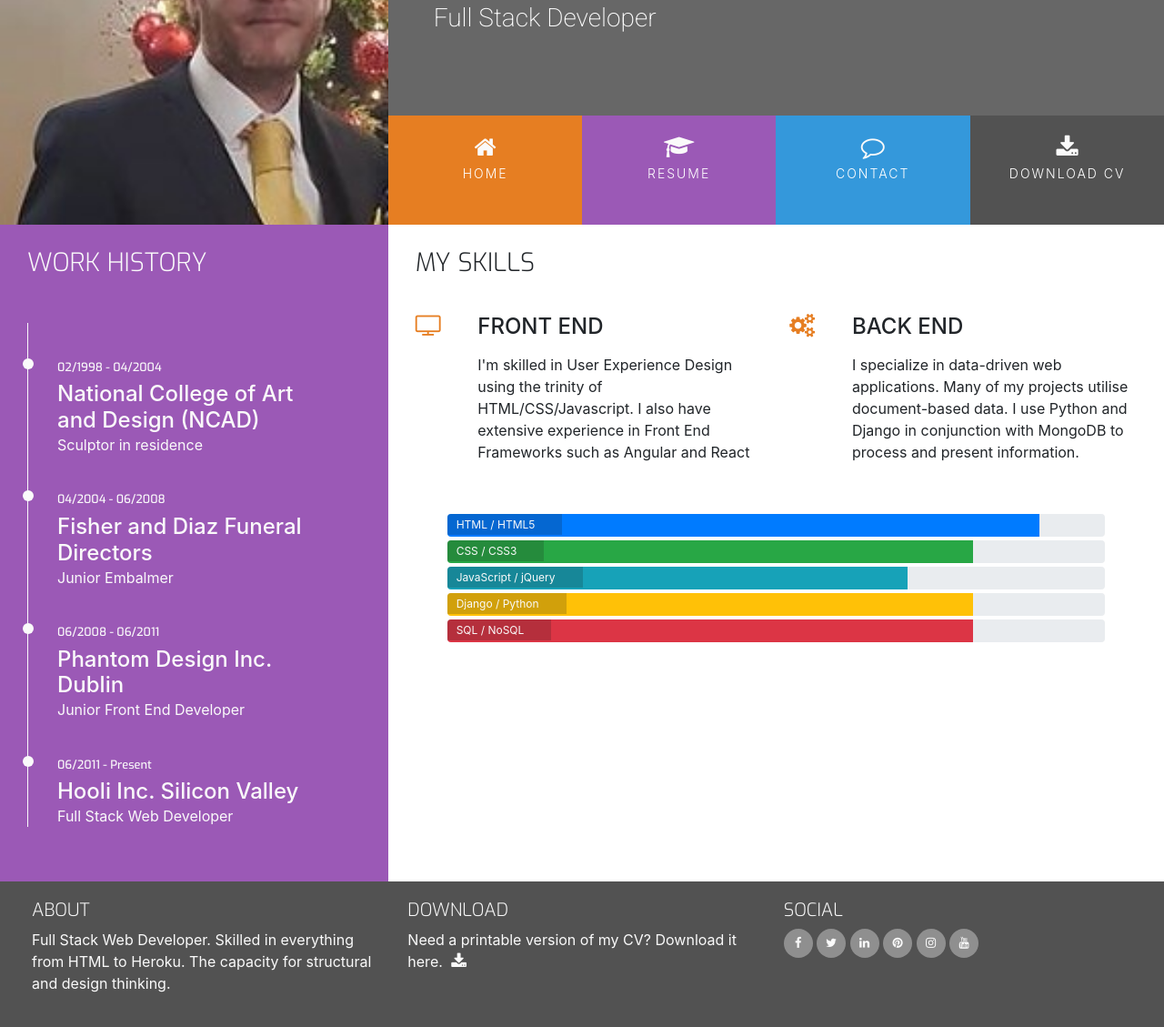
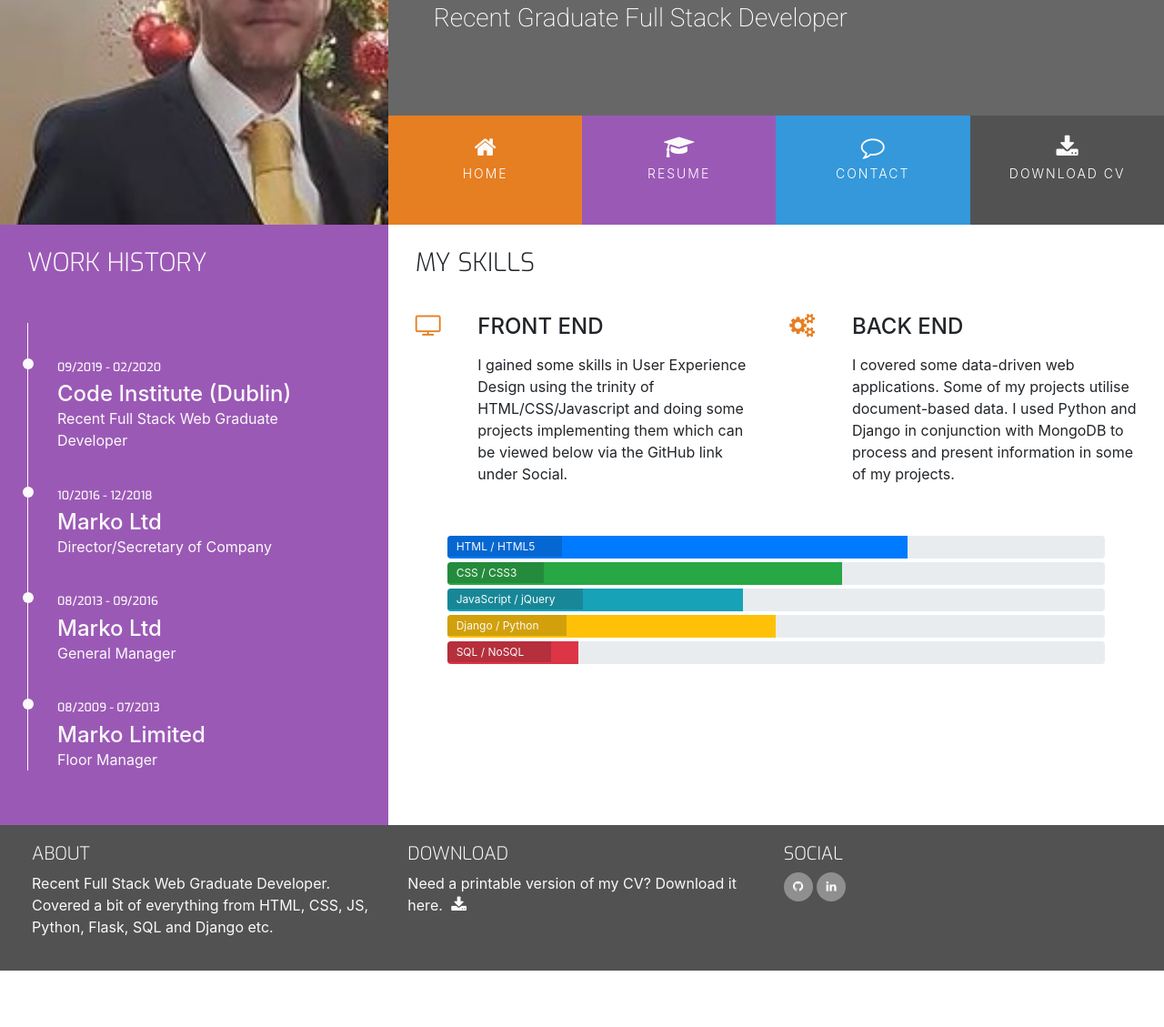
Before and after one commit to daradona10/DarraghMartin-CV, a plain HTML site: page resume.html in a window 1280 px wide. Shown: the part 122-1251 px from the top of the page at 91% size. After the commit the page ends 1189 px from the top, so only its background shows below. Drawn offline with nearby package versions, Linux system fonts and the light colour scheme.

Commit message:
updating everything with my own info

```diff
--- a/assets/css/style.css
+++ b/assets/css/style.css
@@ -112,6 +112,7 @@ header {
     background-repeat: no-repeat;
     background-size: cover;
     min-height: 360px;
+
     transition: all .5s ease-in-out;
     -moz-transition: all .5s ease-in-out;
     -webkit-transition: all .5s ease-in-out;
--- a/assets/js/sendEmail.js
+++ b/assets/js/sendEmail.js
@@ -7,6 +7,10 @@ function sendMail(contactForm) {
     .then(
         function(response) {
             console.log("SUCCESS", response.status, response.text);
+            document.getElementById("fullname").value = "";
+            document.getElementById("emailaddress").value = "";
+            document.getElementById("projectsummary").value = "";
+            alert("Your request has been sent successfully.")
         },
         function(error) {
             console.log("FAILED", error);
--- a/resume.html
+++ b/resume.html
@@ -17,8 +17,8 @@
             <div class="col-md-8">
                 <div class="row no-gutters bg-color-name-title">
                     <div class="col heading">
-                        <h1 class="name">Rosie Odenkirk</h1>
-                        <h2 class="title"> Full Stack Developer</h2>
+                        <h1 class="name">Darragh Martin</h1>
+                        <h2 class="title">Recent Graduate Full Stack Developer</h2>
                     </div>
                 </div>
                 <div class="row no-gutters">
@@ -53,21 +53,21 @@
                     </div>
                 </div>
                 <div class="history-items">
-                    <div class="timeline-item" data-dates="02/1998 - 04/2004">
-                        <h4>National College of Art and Design (NCAD)</h4>
-                        <p>Sculptor in residence</p>
+                    <div class="timeline-item" data-dates="09/2019 - 02/2020">
+                        <h4>Code Institute (Dublin)</h4>
+                        <p>Recent Full Stack Web Graduate Developer</p>
                     </div>
-                    <div class="timeline-item" data-dates="04/2004 - 06/2008">
-                        <h4>Fisher and Diaz Funeral Directors</h4>
-                        <p>Junior Embalmer</p>
+                    <div class="timeline-item" data-dates="10/2016 - 12/2018">
+                        <h4>Marko Ltd</h4>
+                        <p>Director/Secretary of Company</p>
                     </div>
-                    <div class="timeline-item" data-dates="06/2008 - 06/2011">
-                        <h4>Phantom Design Inc. Dublin</h4>
-                        <p>Junior Front End Developer</p>
+                    <div class="timeline-item" data-dates="08/2013 - 09/2016">
+                        <h4>Marko Ltd</h4>
+                        <p>General Manager</p>
                     </div>
-                    <div class="timeline-item" data-dates="06/2011 - Present">
-                        <h4>Hooli Inc. Silicon Valley</h4>
-                        <p>Full Stack Web Developer</p>
+                    <div class="timeline-item" data-dates="08/2009 - 07/2013">
+                        <h4>Marko Limited</h4>
+                        <p>Floor Manager</p>
                     </div>
                 </div>
             </div>
@@ -86,7 +86,7 @@
                             <div class="col-10">
                                 <h4 class="three-reasons-heading uppercase">Front End</h4>
                                 <p>
-                                    I'm skilled in User Experience Design using the trinity of HTML/CSS/Javascript. I also have extensive experience in Front End Frameworks such as Angular and React
+                                    I gained some skills in User Experience Design using the trinity of HTML/CSS/Javascript and doing some projects implementing them which can be viewed below via the GitHub link under Social.
                                 </p>
                             </div>
                         </div>
@@ -99,7 +99,7 @@
                             <div class="col-10">
                                 <h4 class="three-reasons-heading uppercase">Back End</h4>
                                 <p>
-                                    I specialize in data-driven web applications. Many of my projects utilise document-based data. I use Python and Django in conjunction with MongoDB to process and present information.
+                                    I covered some data-driven web applications. Some of my projects utilise document-based data. I used Python and Django in conjunction with MongoDB to process and present information in some of my projects.
                                 </p>
                             </div>
                         </div>
@@ -108,32 +108,32 @@
                 <div class="row progress-section">
                     <div class="col">
                         <div class="progress">
-                            <div class="progress-bar" role="progressbar" aria-valuenow="90" aria-valuemin="0" aria-valuemax="100" style="width:90%;">
-                                <span class="sr-only">90% complete</span>
+                            <div class="progress-bar" role="progressbar" aria-valuenow="70" aria-valuemin="0" aria-valuemax="100" style="width:70%;">
+                                <span class="sr-only">70% complete</span>
                             </div>
                             <span class="progress-type">HTML / HTML5</span>
                         </div>
                         <div class="progress">
-                            <div class="progress-bar bg-success" role="progressbar" aria-valuenow="80" aria-valuemin="0" aria-valuemax="100" style="width:80%;">
-                                <span class="sr-only">80% complete</span>
+                            <div class="progress-bar bg-success" role="progressbar" aria-valuenow="60" aria-valuemin="0" aria-valuemax="100" style="width:60%;">
+                                <span class="sr-only">60% complete</span>
                             </div>
                             <span class="progress-type">CSS / CSS3</span>
                         </div>
                         <div class="progress">
-                            <div class="progress-bar bg-info" role="progressbar" aria-valuenow="70" aria-valuemin="0" aria-valuemax="100" style="width:70%;">
-                                <span class="sr-only">70% complete</span>
+                            <div class="progress-bar bg-info" role="progressbar" aria-valuenow="45" aria-valuemin="0" aria-valuemax="100" style="width:45%;">
+                                <span class="sr-only">45% complete</span>
                             </div>
                             <span class="progress-type">JavaScript / jQuery</span>
                         </div>
                         <div class="progress">
-                            <div class="progress-bar bg-warning" role="progressbar" aria-valuenow="80" aria-valuemin="0" aria-valuemax="100" style="width:80%;">
-                                <span class="sr-only">80% complete</span>
+                            <div class="progress-bar bg-warning" role="progressbar" aria-valuenow="50" aria-valuemin="0" aria-valuemax="100" style="width:50%;">
+                                <span class="sr-only">50% complete</span>
                             </div>
                             <span class="progress-type">Django / Python</span>
                         </div>
                         <div class="progress">
-                            <div class="progress-bar bg-danger" role="progressbar" aria-valuenow="80" aria-valuemin="0" aria-valuemax="100" style="width:80%;">
-                                <span class="sr-only">80% complete</span>
+                            <div class="progress-bar bg-danger" role="progressbar" aria-valuenow="20" aria-valuemin="0" aria-valuemax="100" style="width:20%;">
+                                <span class="sr-only">20% complete</span>
                             </div>
                             <span class="progress-type">SQL / NoSQL</span>
                         </div>
@@ -148,14 +148,14 @@
             <div class="col-sm-4">
                 <h5 class="uppercase general-sub">About</h5>
                 <p class="inline-block">
-                    Full Stack Web Developer. Skilled in everything from HTML to Heroku. The capacity for structural and design thinking.
+                   Recent Full Stack Web Graduate Developer. Covered a bit of everything from HTML, CSS, JS, Python, Flask, SQL and Django etc.
                 </p>
             </div>
             <div class="col-sm-4">
                 <h5 class="uppercase general-sub">Download</h5>
                 <p class="inline-block">
                     Need a printable version of my CV? Download it here.
-                    <a href="assets/cv/sample-cv.pdf" target="_blank" class="cv-pdf">
+                    <a href="assets/cv/Curriculum Vitae Darragh Martin.pdf" target="_blank" class="cv-pdf">
                         <i class="fa fa-download" aria-hidden="true"></i>
                         <span class="sr-only">Download link.</span>
                     </a>
@@ -165,39 +165,15 @@
                 <h5 class="uppercase general-sub">Social</h5>
                 <ul class="list-inline social-links">
                     <li class="list-inline-item">
-                        <a target="_blank" href="#">
-                            <i class="fa fa-facebook" aria-hidden="true"></i>
-                            <span class="sr-only">Facebook</span>
+                        <a target="_blank" href="https://github.com/daradona10?tab=stars">
+                            <i class="fa fa-github" aria-hidden="true"></i>
+                            <span class="sr-only">GitHub</span>
                         </a>
                     </li>
                     <li class="list-inline-item">
-                        <a target="_blank" href="#">
-                            <i class="fa fa-twitter" aria-hidden="true"></i>
-                            <span class="sr-only">Twitter</span>
-                        </a>
-                    </li>
-                    <li class="list-inline-item">
-                        <a target="_blank" href="#">
+                        <a target="_blank" href="https://www.linkedin.com/in/darragh-martin-61417512/">
                             <i class="fa fa-linkedin" aria-hidden="true"></i>
                             <span class="sr-only">LinkedIn</span>
-                        </a>
-                    </li>
-                    <li class="list-inline-item">
-                        <a target="_blank" href="#">
-                            <i class="fa fa-pinterest" aria-hidden="true"></i>
-                            <span class="sr-only">Pinterest</span>
-                        </a>
-                    </li>
-                    <li class="list-inline-item">
-                        <a target="_blank" href="#">
-                            <i class="fa fa-instagram" aria-hidden="true"></i>
-                            <span class="sr-only">Instagram</span>
-                        </a>
-                    </li>
-                    <li class="list-inline-item">
-                        <a target="_blank" href="#">
-                            <i class="fa fa-youtube" aria-hidden="true"></i>
-                            <span class="sr-only">YouTube</span>
                         </a>
                     </li>
                 </ul>
```
Also changed, not shown: contact.html (+11 -36 lines), index.html (+19 -42 lines).
